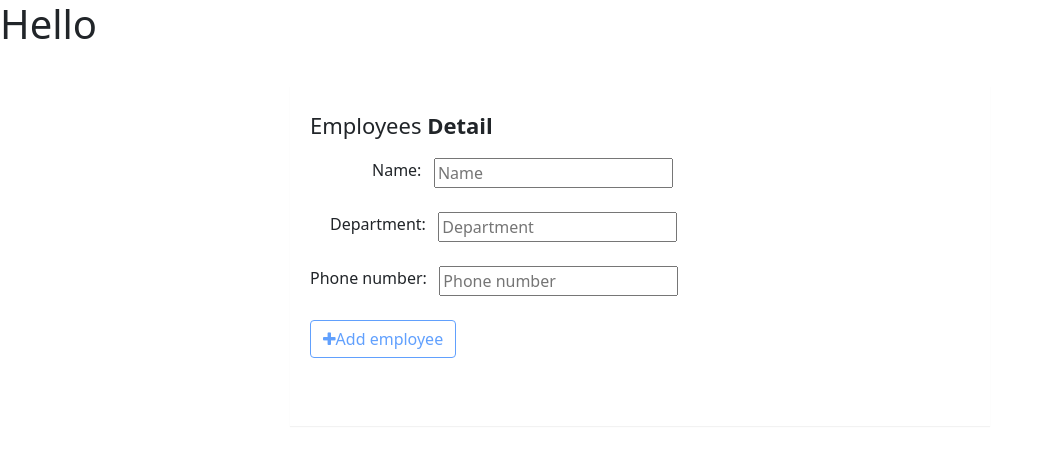
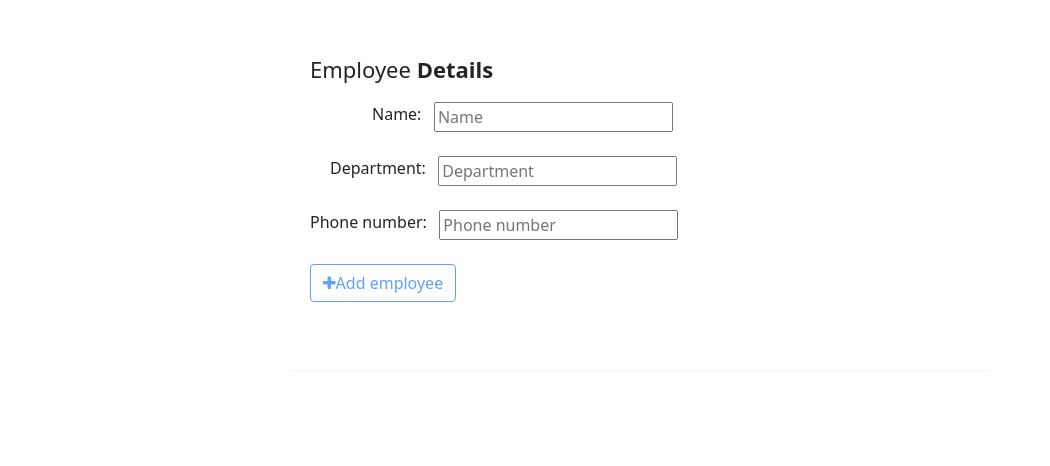
Before and after one commit to RajeshPrabhulalPrajapati/EmployeeManagementElectronApp, an Angular app: page / in a window 1280 px wide. Shown: the top 466 px of the page, without its empty margins (0-1050 px from the left). Built offline with nearby package versions, Linux system fonts and the light colour scheme.

Commit message:
perfectly working demo

```diff
--- a/electron-builder.json
+++ b/electron-builder.json
@@ -3,7 +3,7 @@
   "productName": "Employee management",
   "publish":{
     "provider":"github",
-    "token":"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"
+    "token":"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"
   },
   "asar": false,
   "directories": {
--- a/package.json
+++ b/package.json
@@ -1,6 +1,6 @@
 {
   "name": "sq-lite-crud-with-angular-electron",
-  "version": "2.4.8",
+  "version": "2.5.1",
   "main": "main.js",
   "repository": {
     "type" : "git",
--- a/src/app/app.component.html
+++ b/src/app/app.component.html
@@ -4,7 +4,7 @@
       <div class="table-title">
         <div class="row">
           <div class="col-sm-8">
-            <h2>Employees <b>Detail</b></h2>
+            <h2>Employee <b>Details</b></h2>
           </div>
         </div>
       </div>
--- a/src/app/app.component.ts
+++ b/src/app/app.component.ts
@@ -40,7 +40,9 @@ export class AppComponent {
       console.warn('App not running inside Electron!');
     }
 
-
+    this.ipc?.on('test', (msg) => {
+     alert(msg);
+    });
 
     this.ipc?.on('update_available', () => {
       const message = document.getElementById('message');
--- a/src/index.html
+++ b/src/index.html
@@ -12,9 +12,6 @@
 <script src="https://cdnjs.cloudflare.com/ajax/libs/popper.js/1.16.0/umd/popper.min.js"></script>
 </head>
 <body>
-  <h1>
-    Hello
-  </h1>
   <app-root></app-root>
 </body>
 </html>
```
Also changed, not shown: main.js (+5 -3 lines).
